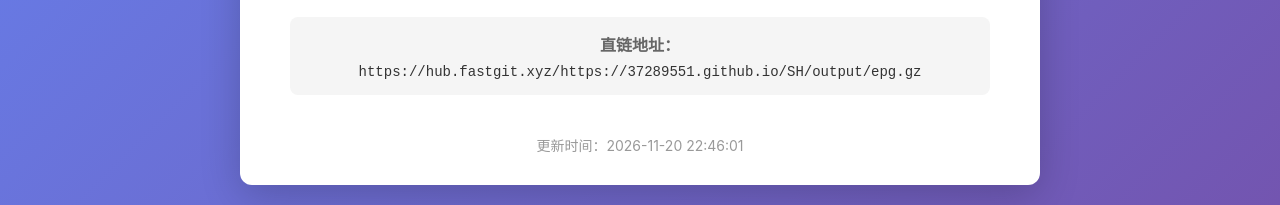
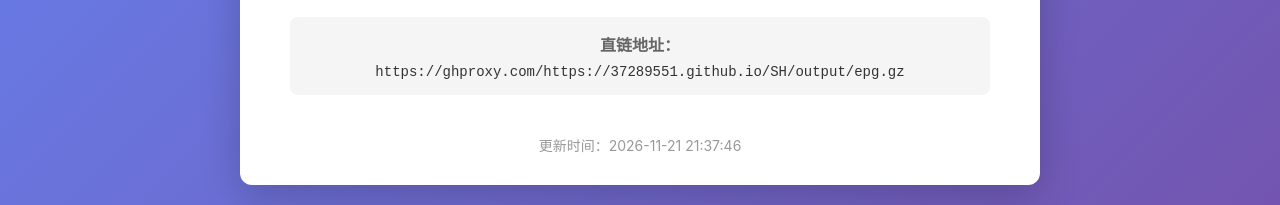
Before and after one commit to 37289551/SH, a plain HTML site: page index.html in a window 1280 px wide. Shown: the part 226-431 px from the top of the page. Drawn offline with Linux system fonts and the light colour scheme.

Commit message:
更新EPG下载页面 2026-11-21

```diff
--- a/index.html
+++ b/index.html
@@ -71,14 +71,14 @@
     <div class="container">
         <h1>📺 EPG 节目单下载</h1>
         <div class="download-section">
-            <a href="https://hub.fastgit.xyz/https://37289551.github.io/SH/output/epg.gz" class="download-btn" download>下载 EPG 文件 (epg.gz)</a>
+            <a href="https://ghproxy.com/https://37289551.github.io/SH/output/epg.gz" class="download-btn" download>下载 EPG 文件 (epg.gz)</a>
             <div class="url-info">
                 <label>直链地址：</label>
-                <code>https://hub.fastgit.xyz/https://37289551.github.io/SH/output/epg.gz</code>
+                <code>https://ghproxy.com/https://37289551.github.io/SH/output/epg.gz</code>
             </div>
         </div>
         <div class="update-time">
-            更新时间：2026-11-20 22:46:01
+            更新时间：2026-11-21 21:37:46
         </div>
     </div>
 </body>
```
